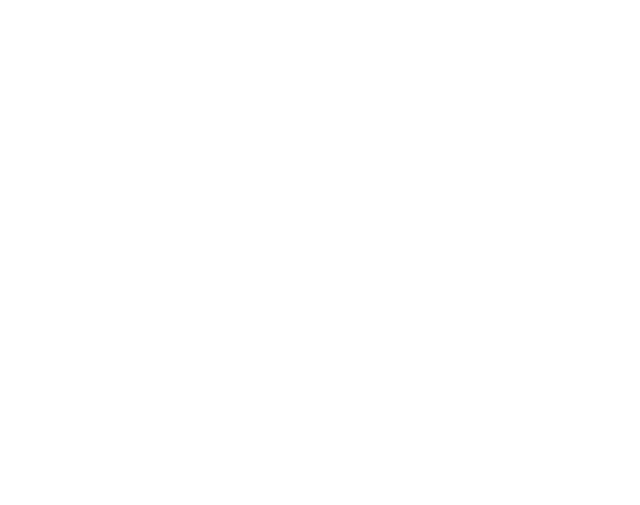
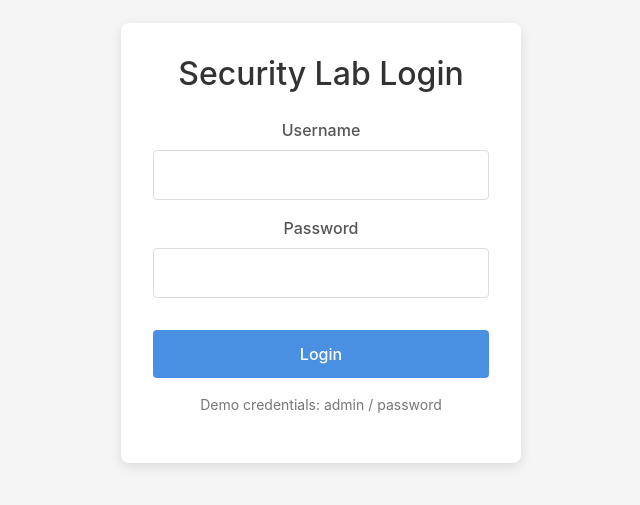
Before and after one commit to Sravyaenjapuri/securelab-project, a React (Create React App) app in the folder securedevlab-folder/: page /login in a window 1280 px wide. Before the commit this address had no page. Shown: the part 157-662 px from the top of the page, without its empty margins (319-959 px from the left). Built offline with nearby package versions, Linux system fonts and the light colour scheme.

Commit message:
Login feature added

```diff
--- a/securedevlab-folder/src/App.js
+++ b/securedevlab-folder/src/App.js
@@ -1,6 +1,6 @@
 import logo from './logo.svg';
 import './App.css';
-import { BrowserRouter as Router, Routes, Route } from 'react-router-dom';
+import { BrowserRouter as Router, Routes, Route, Navigate } from 'react-router-dom';
 import SQLPlayground from './components/sql_injection/playground';
 import ShopUnionLab from './components/sql_injection_helper/ShopUnionLab';
 import UnionInjectionLab from './components/sql_injection/unionInjection';
@@ -8,18 +8,52 @@ import SQLInjectionHomepage from './components/sql_injection/homepage';
 import { ToastContainer } from 'react-toastify';
 import 'react-toastify/dist/ReactToastify.css';
 import SecurityLabDashboard from './components/dashboard';
+import Login from './components/login';
+// Simple authentication check
+const isAuthenticated = () => {
+  return localStorage.getItem('isAuthenticated') === 'true';
+};
+
+// Protected Route component
+const ProtectedRoute = ({ children }) => {
+  if (!isAuthenticated()) {
+    return <Navigate to="/login" />;
+  }
+  return children;
+};
 
 function App() {
   return (
     <div className="App">
       <Router>
         <Routes>
-        <Route path="/" element={<SecurityLabDashboard />} />
-        <Route path="/sql_injection" element={<SQLInjectionHomepage />} />
-      <Route path="/lab/:labId" element={<SQLPlayground />} />
-        <Route path="/lab/:labId/:category" element={<UnionInjectionLab />} />
+          <Route path="/login" element={<Login />} />
+          <Route path="/" element={
+            <ProtectedRoute>
+              <SecurityLabDashboard />
+            </ProtectedRoute>
+          } />
+          <Route path="/sql_injection" element={
+            <ProtectedRoute>
+              <SQLInjectionHomepage />
+            </ProtectedRoute>
+          } />
+          <Route path="/lab/:labId" element={
+            <ProtectedRoute>
+              <SQLPlayground />
+            </ProtectedRoute>
+          } />
+          <Route path="/lab/:labId/:category" element={
+            <ProtectedRoute>
+              <UnionInjectionLab />
+            </ProtectedRoute>
+          } />
           {/* Optional: fallback for manual entry */}
-        <Route path="/lab/union-test" element={<UnionInjectionLab />} />
+          <Route path="/lab/union-test" element={
+            <ProtectedRoute>
+              <UnionInjectionLab />
+            </ProtectedRoute>
+          } />
         </Routes>
       </Router>
       <ToastContainer />
--- /dev/null
+++ b/securedevlab-folder/src/components/Login.css
@@ -0,0 +1,66 @@
+.login-container {
+    display: flex;
+    justify-content: center;
+    align-items: center;
+    min-height: 100vh;
+    background-color: #f5f5f5;
+  }
+
+  .login-card {
+    background-color: white;
+    border-radius: 8px;
+    box-shadow: 0 4px 12px rgba(0, 0, 0, 0.1);
+    padding: 2rem;
+    width: 100%;
+    max-width: 400px;
+  }
+
+  .login-card h2 {
+    text-align: center;
+    margin-bottom: 1.5rem;
+    color: #333;
+  }
+
+  .form-group {
+    margin-bottom: 1rem;
+  }
+
+  .form-group label {
+    display: block;
+    margin-bottom: 0.5rem;
+    font-weight: 500;
+    color: #555;
+  }
+
+  .form-group input {
+    width: 100%;
+    padding: 0.75rem;
+    border: 1px solid #ddd;
+    border-radius: 4px;
+    font-size: 1rem;
+  }
+
+  .login-button {
+    width: 100%;
+    padding: 0.75rem;
+    background-color: #4a90e2;
+    color: white;
+    border: none;
+    border-radius: 4px;
+    font-size: 1rem;
+    font-weight: 500;
+    cursor: pointer;
+    margin-top: 1rem;
+    transition: background-color 0.2s;
+  }
+
+  .login-button:hover {
+    background-color: #3a7bc8;
+  }
+
+  .login-hint {
+    margin-top: 1rem;
+    text-align: center;
+    font-size: 0.875rem;
+    color: #777;
+  }
--- /dev/null
+++ b/securedevlab-folder/src/components/Login.js
@@ -0,0 +1,73 @@
+import React, { useState } from 'react';
+import { useNavigate } from 'react-router-dom';
+import { toast } from 'react-toastify';
+import './Login.css';
+
+const Login = () => {
+  const [credentials, setCredentials] = useState({
+    username: '',
+    password: ''
+  });
+  const navigate = useNavigate();
+
+  const handleChange = (e) => {
+    const { name, value } = e.target;
+    setCredentials(prev => ({
+      ...prev,
+      [name]: value
+    }));
+  };
+
+  const handleSubmit = (e) => {
+    e.preventDefault();
+
+    // For demo purposes, using a simple validation
+    // In a real application, you would validate against a backend
+    if (credentials.username === 'admin' && credentials.password === 'password') {
+      toast.success('Login successful!');
+      // Store authentication state (could use context, redux, or localStorage)
+      localStorage.setItem('isAuthenticated', 'true');
+      navigate('/');
+    } else {
+      toast.error('Invalid credentials. Try admin/password');
+    }
+  };
+
+  return (
+    <div className="login-container">
+      <div className="login-card">
+        <h2>Security Lab Login</h2>
+        <form onSubmit={handleSubmit}>
+          <div className="form-group">
+            <label htmlFor="username">Username</label>
+            <input
+              type="text"
+              id="username"
+              name="username"
+              value={credentials.username}
+              onChange={handleChange}
+              required
+            />
+          </div>
+          <div className="form-group">
+            <label htmlFor="password">Password</label>
+            <input
+              type="password"
+              id="password"
+              name="password"
+              value={credentials.password}
+              onChange={handleChange}
+              required
+            />
+          </div>
+          <button type="submit" className="login-button">Login</button>
+        </form>
+        <div className="login-hint">
+          <p>Demo credentials: admin / password</p>
+        </div>
+      </div>
+    </div>
+  );
+};
+
+export default Login;
```
Lines whose indentation alone changed are shown as unchanged.
